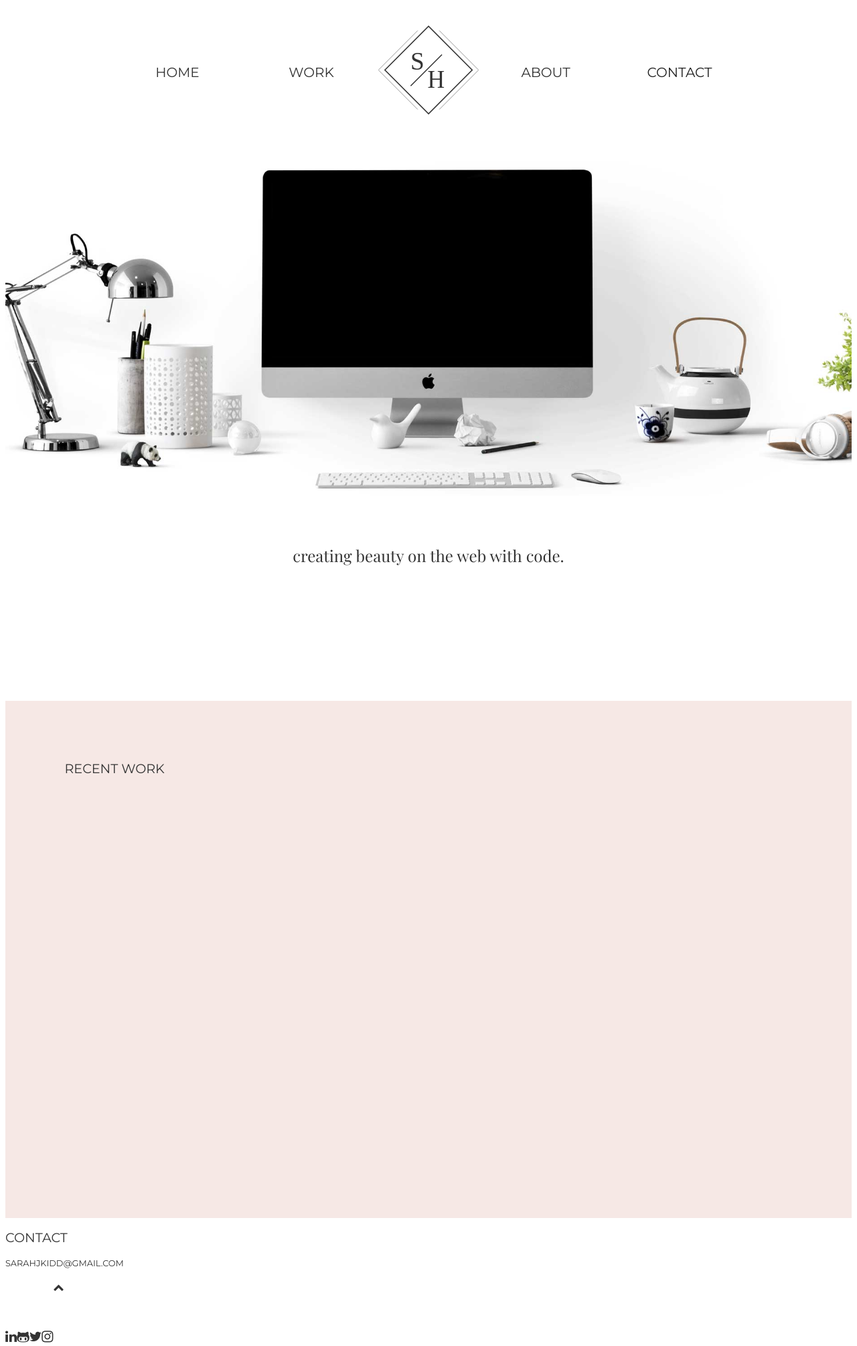
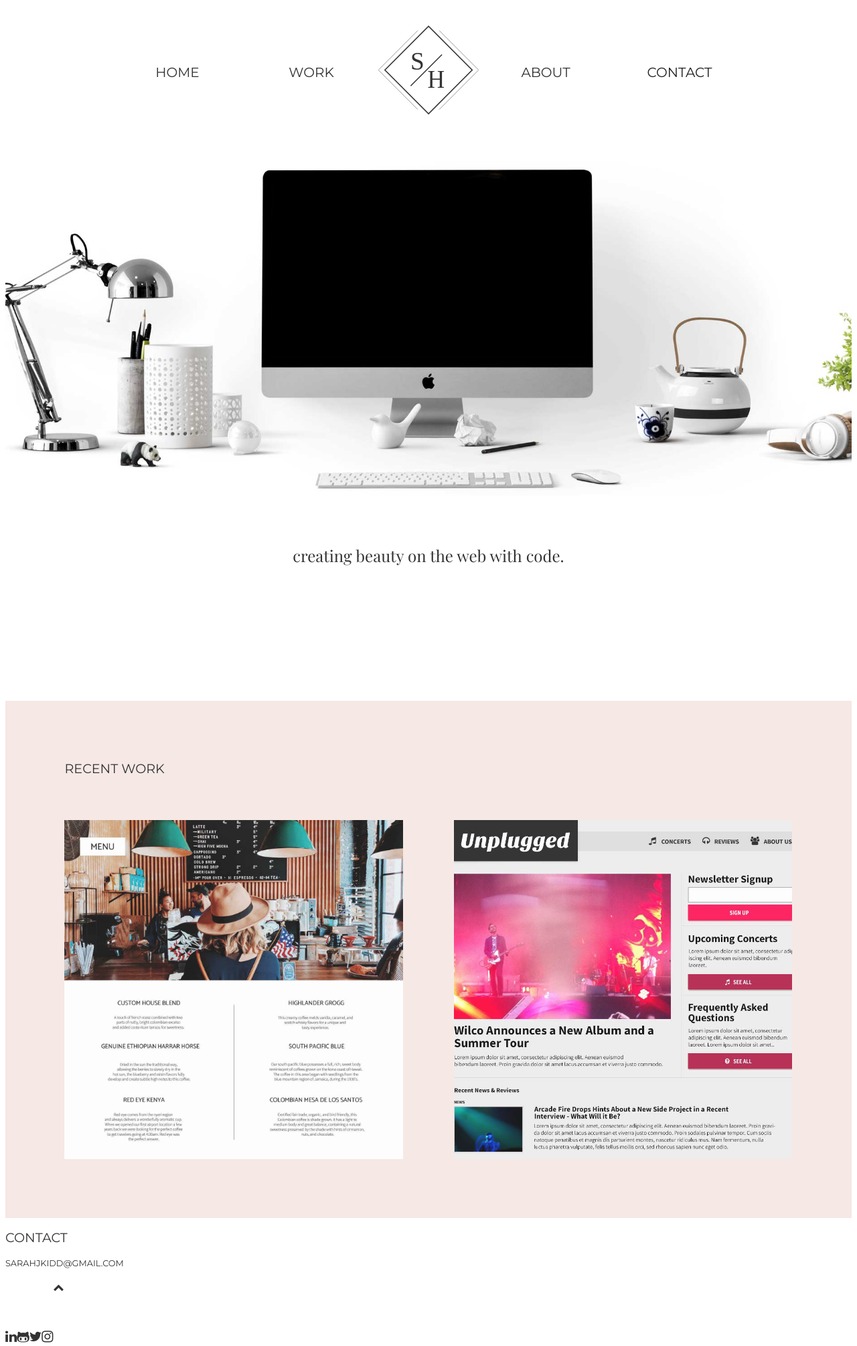
Before and after one commit to skiddhubbard/skiddhubbard.github.io, a Jekyll site: the page built from index.md, in a window 1280 px wide. Shown: the whole page at 67% size. Built offline with Jekyll 4.4.1, drawn with Linux system fonts in a browser that asks for light colours.

Commit message:
updated file paths

```diff
--- a/_sass/site/_base.scss
+++ b/_sass/site/_base.scss
@@ -227,12 +227,12 @@ textarea {
     }
 
     #work-1 {
-      background-image: url('../img/roast-thumbnail-2.jpg');
+      background-image: url('/assets/img/roast-thumbnail-2.jpg');
       margin: 0px auto;
     }
 
     #work-2 {
-      background-image: url('../img/unplugged-thumbnail-2.jpg');
+      background-image: url('/assets/img/unplugged-thumbnail-2.jpg');
       margin: 7% auto 10%;
     }
 
```
